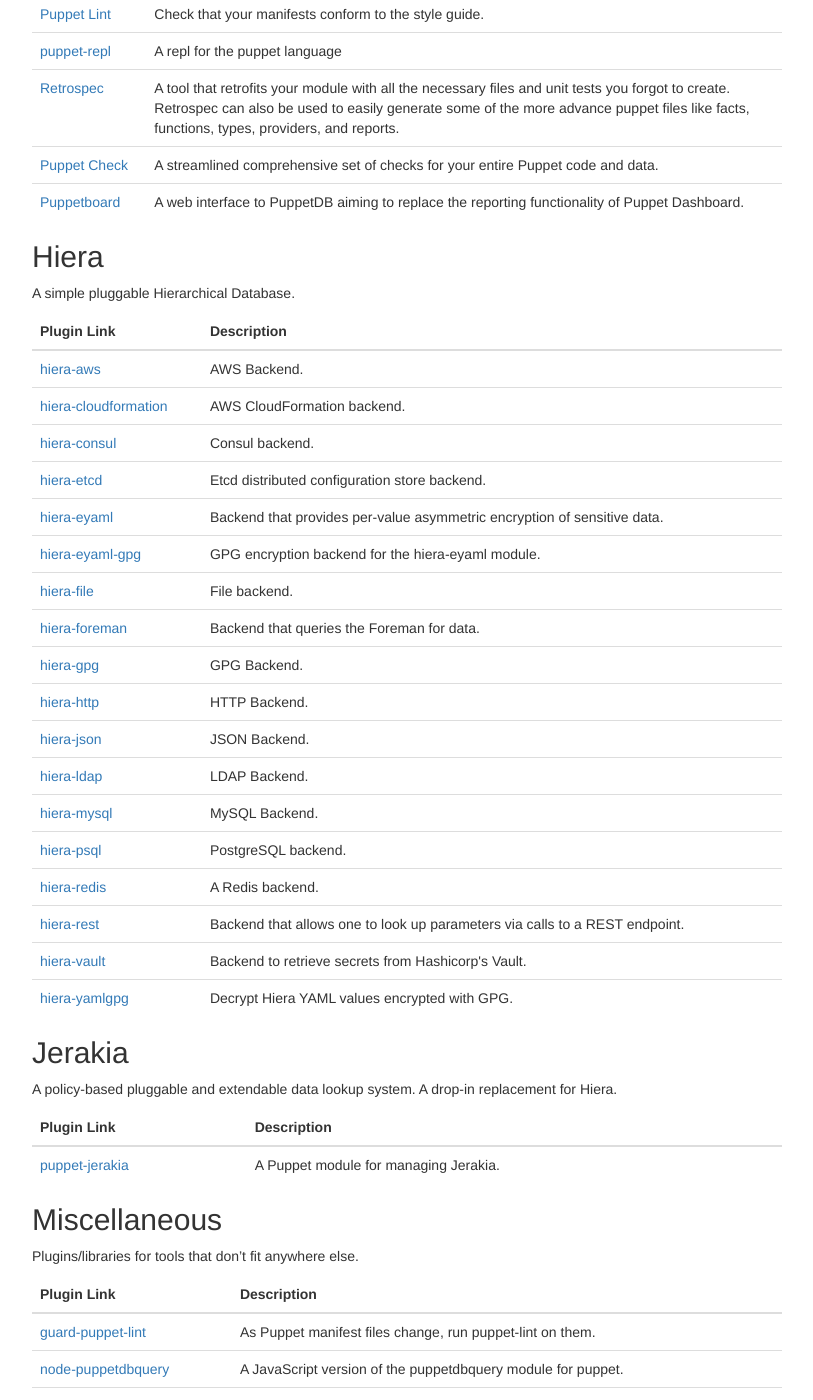
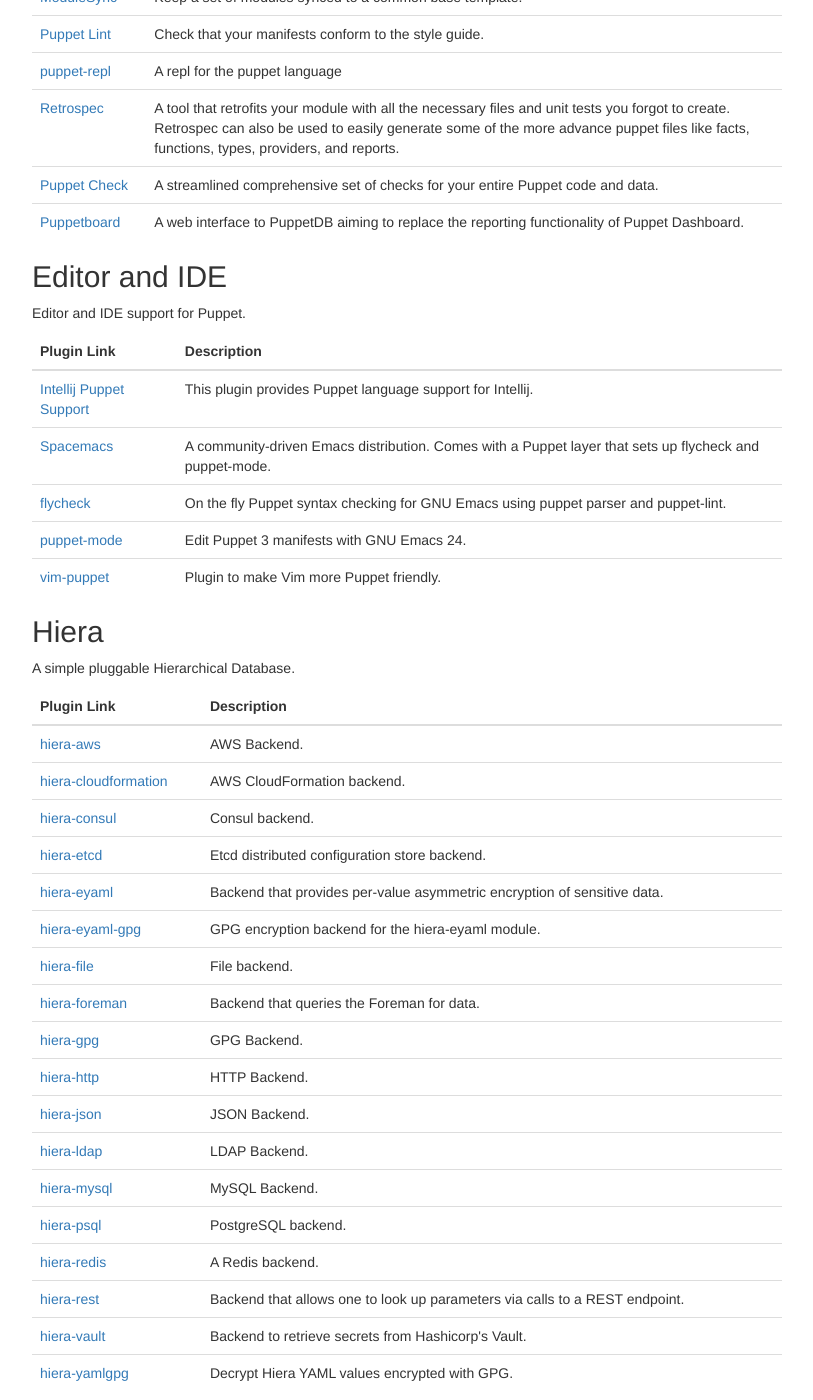
Before and after one commit to voxpupuli/voxpupuli.github.io, a Jekyll site: the page built from plugins/index.md, in a window 1280 px wide and 1400 px high, scrolled down 767 px. Shown: the whole window, without its empty margins (233-1046 px from the left). Built offline with Jekyll 4.4.1, drawn with Linux system fonts in a browser that asks for light colours; nearby versions of some CDN libraries; some of the changed text lies outside the part shown.

Commit message:
Add list of editor and IDE plugins for Puppet

```diff
--- /dev/null
+++ b/_data/tools/editors-IDEs.json
@@ -0,0 +1,32 @@
+{
+  "name": "editors-IDEs",
+  "display_name": "Editor and IDE",
+  "description": "Editor and IDE support for Puppet.",
+  "plugins": [
+    {
+      "name": "vim-puppet",
+      "url": "https://github.com/voxpupuli/vim-puppet",
+      "description": "Plugin to make Vim more Puppet friendly."
+    },
+    {
+      "name": "Intellij Puppet Support",
+      "url": "https://plugins.jetbrains.com/plugin/7180",
+      "description": "This plugin provides Puppet language support for Intellij."
+    },
+    {
+      "name": "puppet-mode",
+      "url": "https://github.com/lunaryorn/puppet-mode",
+      "description": "Edit Puppet 3 manifests with GNU Emacs 24."
+    },
+    {
+      "name": "flycheck",
+      "url": "https://github.com/flycheck/flycheck",
+      "description": "On the fly Puppet syntax checking for GNU Emacs using puppet parser and puppet-lint."
+    },
+    {
+      "name": "Spacemacs",
+      "url": "https://github.com/syl20bnr/spacemacs/tree/master/layers/%2Btools/puppet",
+      "description": "A community-driven Emacs distribution. Comes with a Puppet layer that sets up flycheck and puppet-mode."
+    }
+  ]
+}
--- a/_data/tools/miscellaneous.json
+++ b/_data/tools/miscellaneous.json
@@ -3,11 +3,6 @@
   "display_name": "Miscellaneous",
   "description": "Plugins/libraries for tools that don't fit anywhere else.",
   "plugins": [
-    {
-      "name": "vim-puppet",
-      "url": "https://github.com/roidelapluie/vim-puppet",
-      "description": "Plugin to make Vim more Puppet friendly."
-    },
     {
       "name": "guard-puppet-lint",
       "url": "https://github.com/alister/guard-puppet-lint",
```
